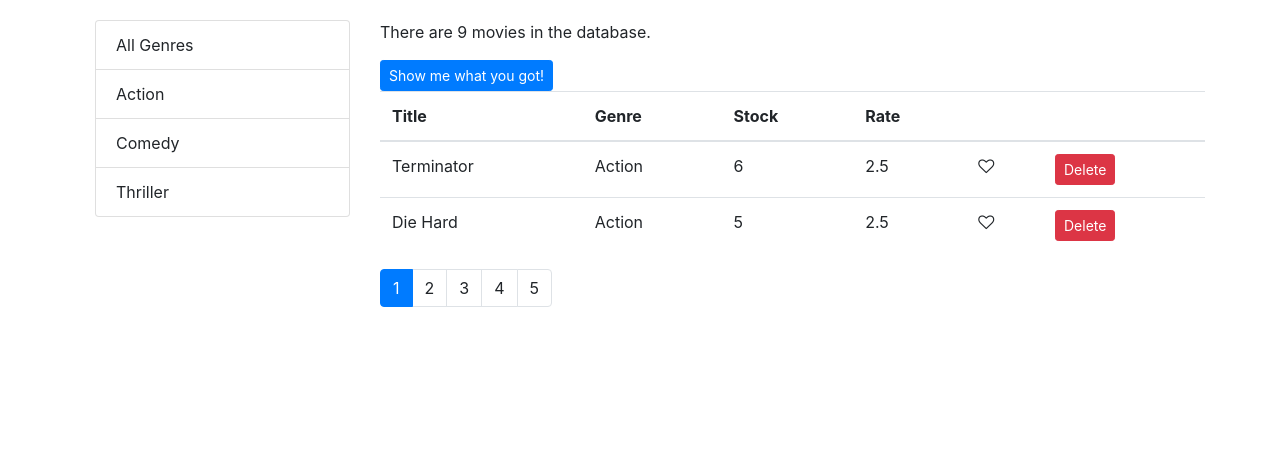
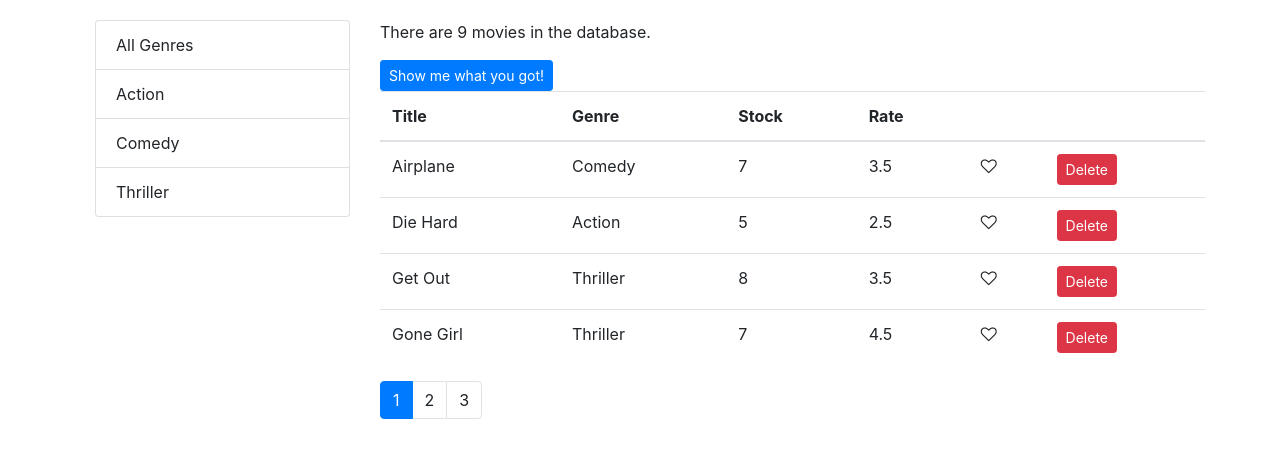
Before and after one commit to matiasg11/firsttry, a React (Create React App) app: page / in a window 1280 px wide. Shown: the top 458 px of the page. Built offline with nearby package versions, Linux system fonts and the light colour scheme.

Commit message:
Sorting the columns implemented

```diff
--- a/src/components/movies.jsx
+++ b/src/components/movies.jsx
@@ -5,19 +5,25 @@ import MoviesTable from "./moviesTable";
 import Pagination from "./common/pagination";
 import { paginate } from "../utilities/paginate";
 import { getGenres } from "../services/fakeGenreService";
+import _ from "lodash";
 
 class Movies extends Component {
     state = {
         movies: [],
         currentPage: 1,
-        pageSize: 2,
+        pageSize: 4,
         genres: [],
+        sortColumn: { path: "title", order: "asc" },
     };
 
     componentDidMount() {
-        const genres = [{ name: "All Genres" }, ...getGenres()];
+        const genres = [{ _id: "", name: "All Genres" }, ...getGenres()];
         this.setState({ movies: getMovies(), genres: genres });
     }
+
+    handleSort = (sortColumn) => {
+        this.setState({ sortColumn });
+    };
 
     handleDelete = (movie) => {
         let movies = this.state.movies.filter((mov) => mov._id !== movie._id);
@@ -72,16 +78,25 @@ class Movies extends Component {
             currentPage,
             movies: allMovies,
             selectedGenre,
+            sortColumn,
         } = this.state;
 
         if (this.state.movies.length === 0)
             return <p>There are no movies here!</p>;
 
+        //First: Filter
         const filtered =
             selectedGenre && selectedGenre._id
                 ? allMovies.filter((m) => m.genre._id === selectedGenre._id)
                 : allMovies;
-        const movies = paginate(filtered, currentPage, pageSize);
+        //Second: sort
+        const sorted = _.orderBy(
+            filtered,
+            [sortColumn.path],
+            [sortColumn.order]
+        );
+
+        const movies = paginate(sorted, currentPage, pageSize);
 
         return (
             <div className="row">
@@ -108,8 +123,10 @@ class Movies extends Component {
 
                     <MoviesTable
                         movies={movies}
+                        sortColumn={sortColumn}
                         onLike={this.handleLike}
-                        onDelete={this.handleDelete}></MoviesTable>
+                        onDelete={this.handleDelete}
+                        onSort={this.handleSort}></MoviesTable>
                     <Pagination
                         itemsCount={filtered.length}
                         pageSize={pageSize}
--- a/src/components/moviesTable.jsx
+++ b/src/components/moviesTable.jsx
@@ -1,19 +1,46 @@
-import React from "react";
+import React, { Component } from "react";
 import Like from "./common/like";
 
-const MoviesTable = (props) => {
-    const { movies, onDelete, onLike } = props;
+class MoviesTable extends Component {
+    raiseSort = (path) => {
+        console.log(path);
+        const sortColumn = { ...this.props.sortColumn };
+        if (sortColumn.path === path) {
+            sortColumn.order = sortColumn.order === "asc" ? "desc" : "asc";
+        } else {
+            sortColumn.path = path;
+            sortColumn.order = "asc";
+        }
+        this.props.onSort(sortColumn);
+    };
+
+    render() {
+        const { movies, onDelete, onLike } = this.props;
 
         return (
             <table className="table">
                 <thead>
                     <tr>
-                    <th scope="col">Title</th>
-                    <th scope="col">Genre</th>
-                    <th scope="col">Stock</th>
-                    <th scope="col">Rate</th>
-                    <th></th>
-                    <th></th>
+                        <th onClick={() => this.raiseSort("title")} scope="col">
+                            Title
+                        </th>
+                        <th
+                            onClick={() => this.raiseSort("genre.name")}
+                            scope="col">
+                            Genre
+                        </th>
+                        <th
+                            onClick={() => this.raiseSort("numberInStock")}
+                            scope="col">
+                            Stock
+                        </th>
+                        <th
+                            onClick={() => this.raiseSort("dailyRentalRate")}
+                            scope="col">
+                            Rate
+                        </th>
+                        <th onClick={() => this.raiseSort("")}></th>
+                        <th onClick={() => this.raiseSort("")}></th>
                     </tr>
                 </thead>
                 <tbody>
@@ -41,6 +68,7 @@ const MoviesTable = (props) => {
                 </tbody>
             </table>
         );
-};
+    }
+}
 
 export default MoviesTable;
```
Lines whose indentation alone changed are shown as unchanged.
